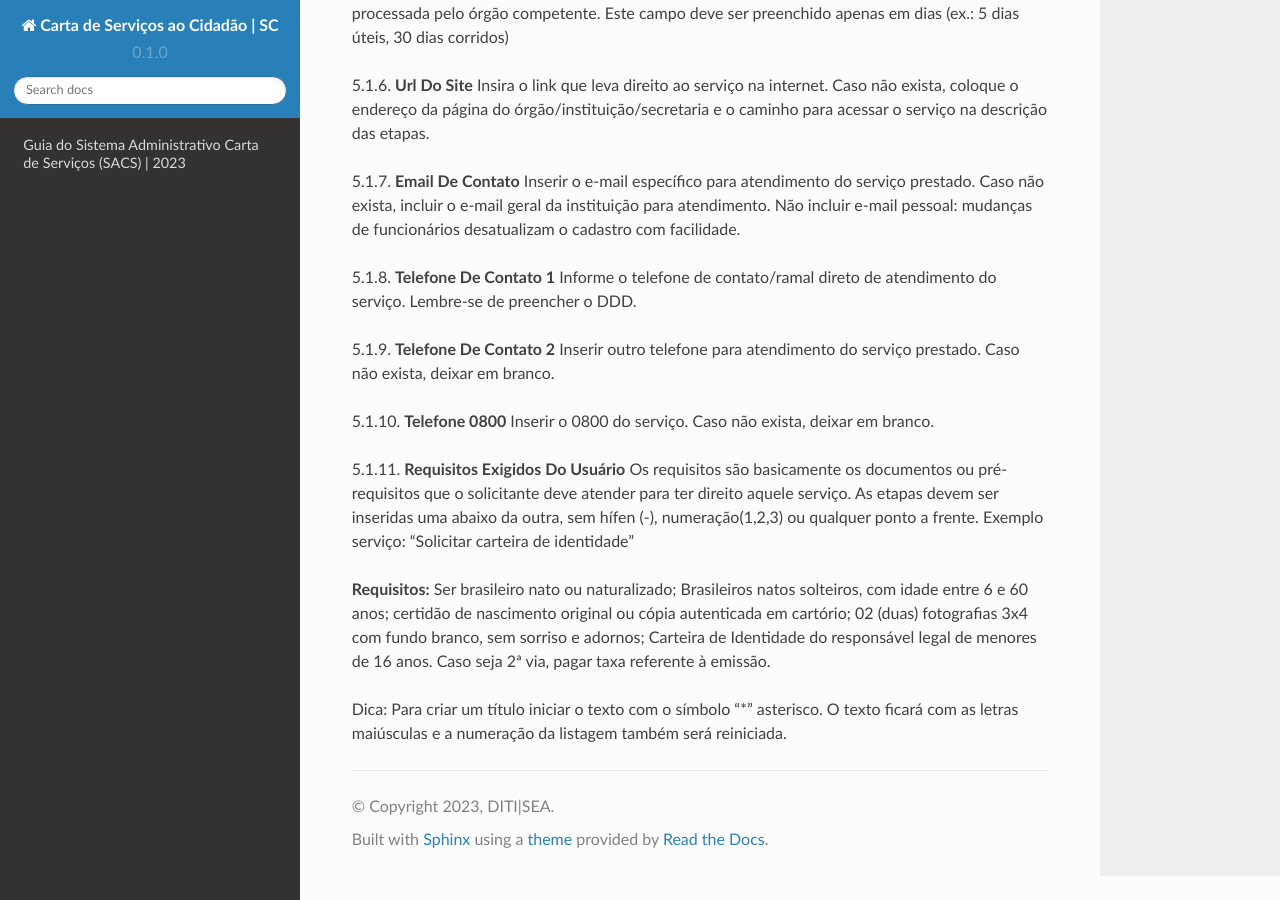
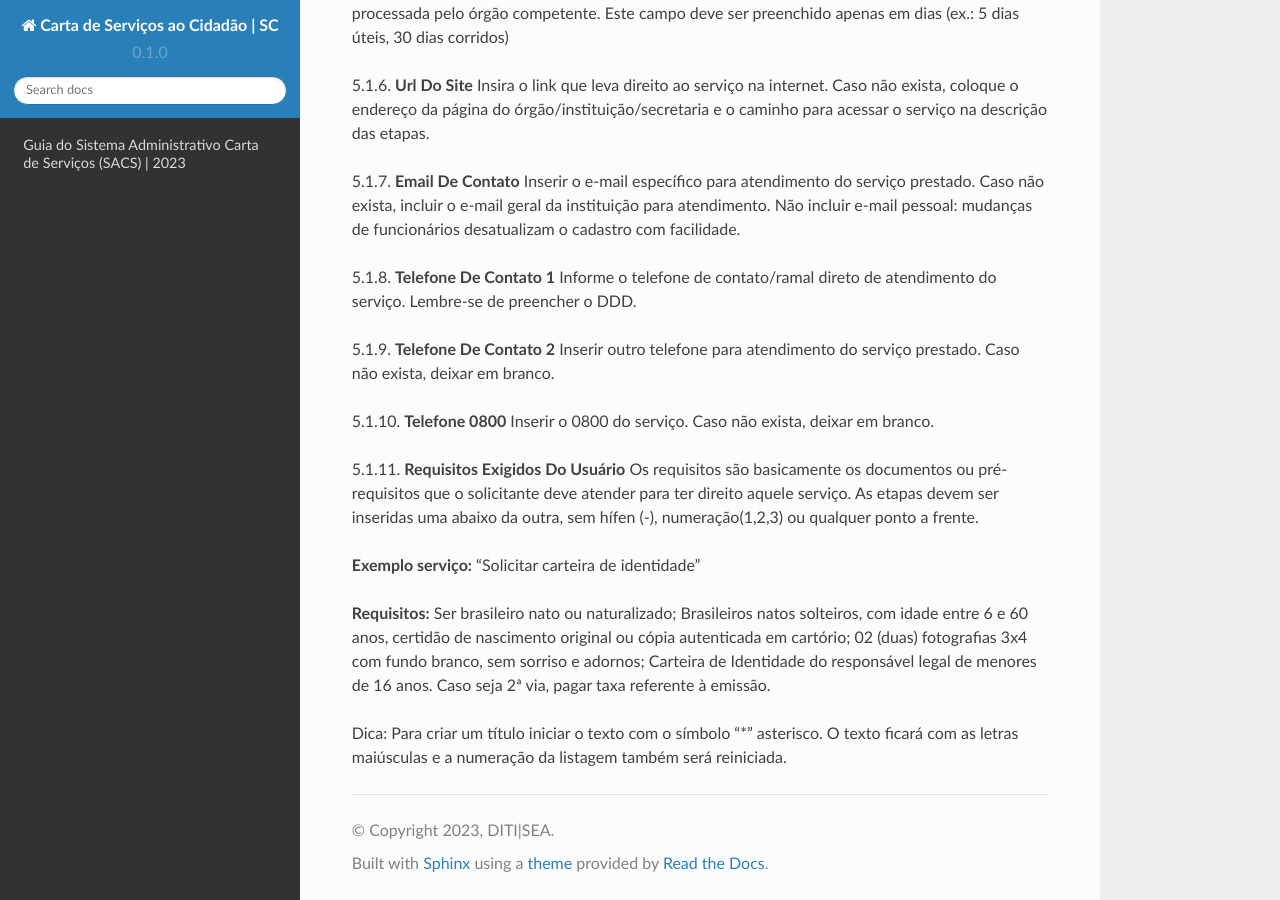
Before and after one commit to brunoaltieri/cartadeservicos, a Sphinx documentation site: the page built from docs/source/index.rst, in a window 1280 px wide and 900 px high, scrolled down 11041 px. Built offline with Sphinx 7.4.7 and the Read the Docs theme 2.0.0, drawn with Linux system fonts in a browser that asks for light colours.

```diff
--- a/docs/source/index.rst
+++ b/docs/source/index.rst
@@ -312,9 +312,11 @@ Ex.: Carteira de Identidade (RG) tem por finalidade fornecer ao cidadão um regi
 
 5.1.10. **Telefone 0800** Inserir o 0800 do serviço. Caso não exista, deixar em branco.
 
-5.1.11. **Requisitos Exigidos Do Usuário** Os requisitos são basicamente os documentos ou pré-requisitos que o solicitante deve atender para ter direito aquele serviço. As etapas devem ser inseridas uma abaixo da outra, sem hífen (-), numeração(1,2,3) ou qualquer ponto a frente. Exemplo serviço: “Solicitar carteira de identidade”
+5.1.11. **Requisitos Exigidos Do Usuário** Os requisitos são basicamente os documentos ou pré-requisitos que o solicitante deve atender para ter direito aquele serviço. As etapas devem ser inseridas uma abaixo da outra, sem hífen (-), numeração(1,2,3) ou qualquer ponto a frente.
 
-**Requisitos:** Ser brasileiro nato ou naturalizado; Brasileiros natos solteiros, com idade entre 6 e 60 anos; certidão de nascimento original ou cópia autenticada
+**Exemplo serviço:** “Solicitar carteira de identidade”
+
+**Requisitos:** Ser brasileiro nato ou naturalizado; Brasileiros natos solteiros, com idade entre 6 e 60 anos, certidão de nascimento original ou cópia autenticada
 em cartório; 02 (duas) fotografias 3x4 com fundo branco, sem sorriso e adornos; Carteira de Identidade do responsável legal de menores de 16 anos. Caso seja 2ª via, pagar taxa referente à emissão.
 
 Dica: Para criar um título iniciar o texto com o símbolo “*” asterisco. O texto ficará com as letras maiúsculas e a numeração da listagem também será reiniciada.
```
